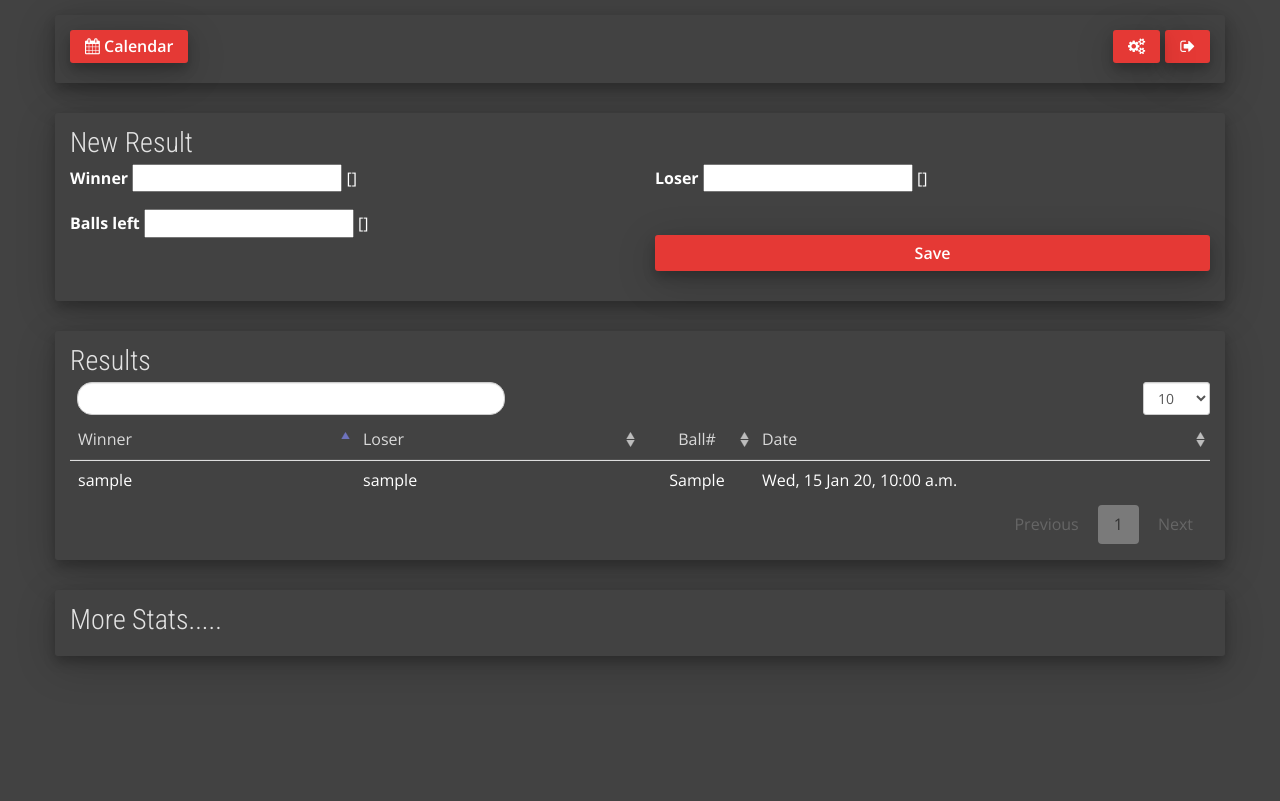
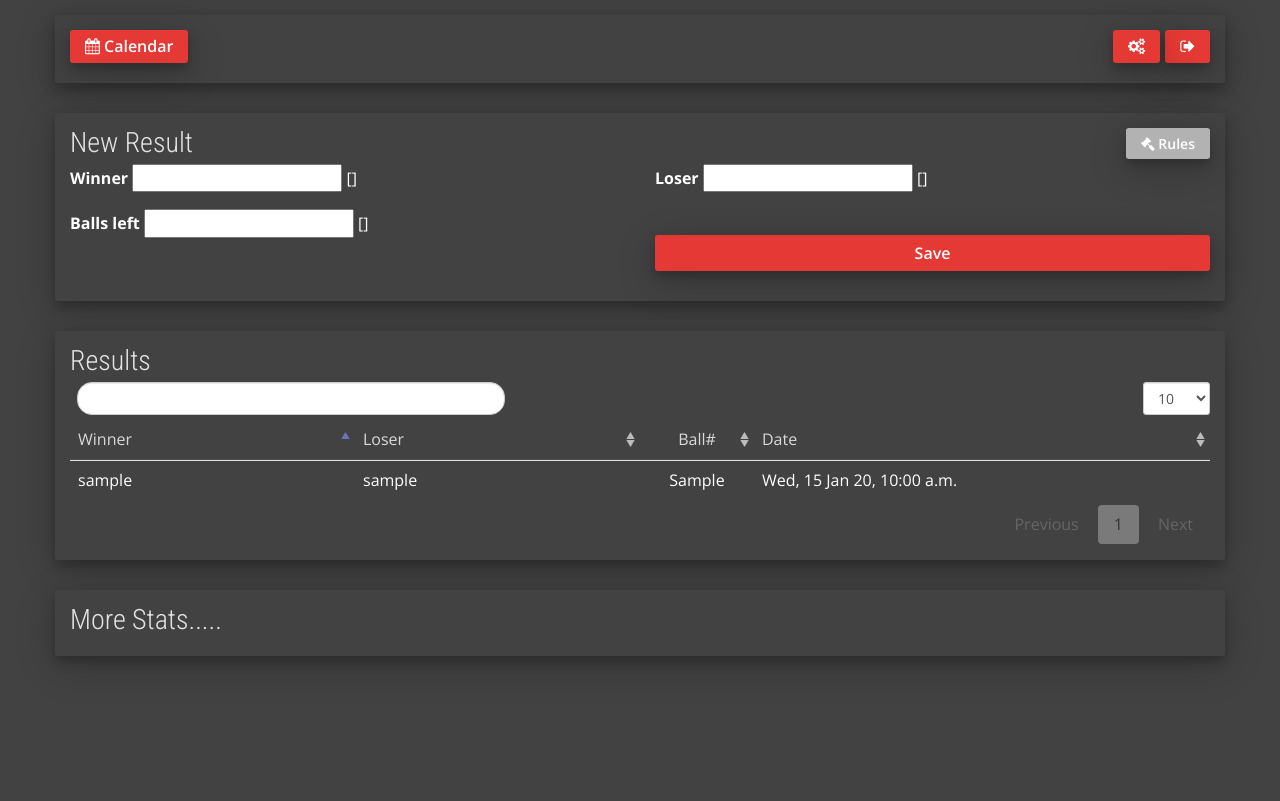
Before and after one commit to RossLYoung/rookie_booking, a Django app: template rookie_booking/booking_calendar/templates/booking_calendar/pool.html in a window 1280 px wide. Run offline with Django 3.2, Linux system fonts and the light colour scheme; the template is opened without the code that fills it: most values are stand-ins (such as "Sample title", 1, 10 or a date in 2020); form fields are guessed from the names that the template uses; parts of the project's set-up code (start-up, migrations or seed data) failed here and were passed over; some libraries are stand-ins or nearby versions.

Commit message:
add a pool rules modal

```diff
--- a/rookie_booking/booking_calendar/templates/booking_calendar/pool.html
+++ b/rookie_booking/booking_calendar/templates/booking_calendar/pool.html
@@ -27,7 +27,16 @@
 
         <div class="col-xs-12 tab-background">
 
-            <h3 class="header-title">New Result</h3>
+            <div class="row">
+                <div class="col-xs-10">
+                    <h3 class="header-title">New Result</h3>
+                </div>
+                <div class="col-xs-2">
+                    <button id="pool-rules" class="btn-accent3 btn-sm pull-right"
+                    data-toggle="modal" data-target="#pool-rules-modal" data-backdrop="false"
+                    ><i class="fa fa-legal"></i> Rules</button>
+                </div>
+            </div>
 
 
             <form action="" method="post" xmlns="http://www.w3.org/1999/html">
@@ -87,6 +96,7 @@
 
             <h3 class="header-title">Results</h3>
 
+
             <table id="data-table" class="table table-hover">
                 <thead>
                 <tr>
@@ -124,10 +134,24 @@
 
 </div>
 
-<div id="add-booking-modal" class="modal fade" tabindex="-1" role="dialog">
+<div id="pool-rules-modal" class="modal fade" tabindex="-1" role="dialog">
     <div class="modal-dialog modal-lg">
         <div class="modal-content tab-background">
-            <div id="add-booking-modal-body">
+            <div id="pool-rules-modal-body">
+
+
+                <ul class="list-group">
+                    <li class="list-group-item">One shot on the black</li>
+                    <li class="list-group-item">Shots <i>do not</i> carry</li>
+                    <li class="list-group-item">Play down the table after a foul</li>
+                    <li class="list-group-item">No stupid 'doubles' rules, unless you're Michael or Chris</li>
+                    <li class="list-group-item">More......</li>
+                </ul>
+
+
+                <button type="button" class="btn btn-accent2 btn-block" data-dismiss="modal">Close</button>
+
+
             </div>
         </div><!-- /.modal-content -->
     </div><!-- /.modal-dialog -->
--- a/sass/sass/partials/_variables.scss
+++ b/sass/sass/partials/_variables.scss
@@ -9,6 +9,8 @@ $color4: #424242;
 
 $accent-color1: $blue;
 $accent-color2: #E53935;
+$accent-color3: #B2B2B2;
+
 
 $title-text-color: #ffffff;
 $copy-text-color: #ffffff;
```
Also changed, not shown: sass/sass/partials/_site-wide-colour.scss (+13 -0 lines), rookie_booking/static/css/project.css.
